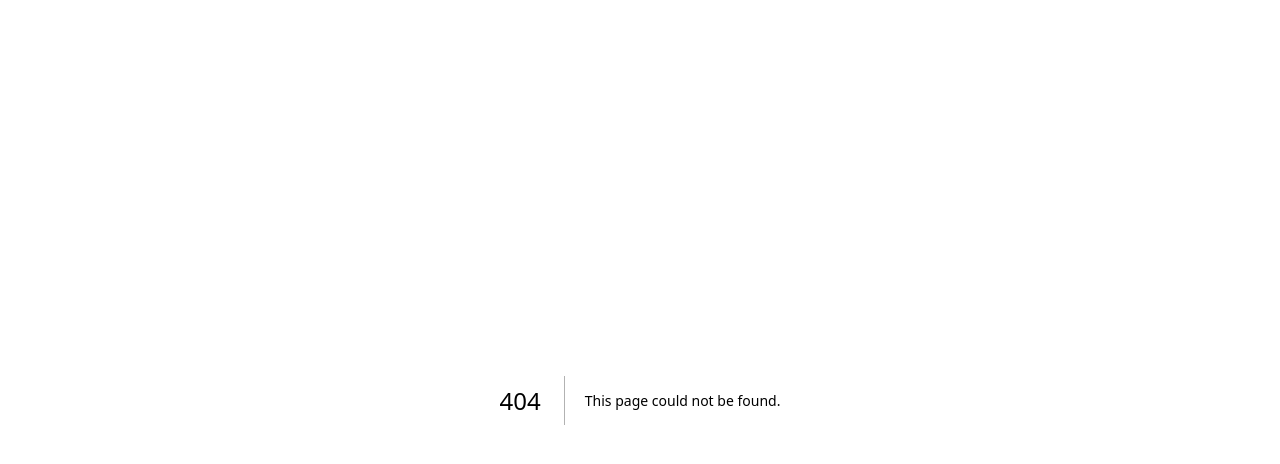
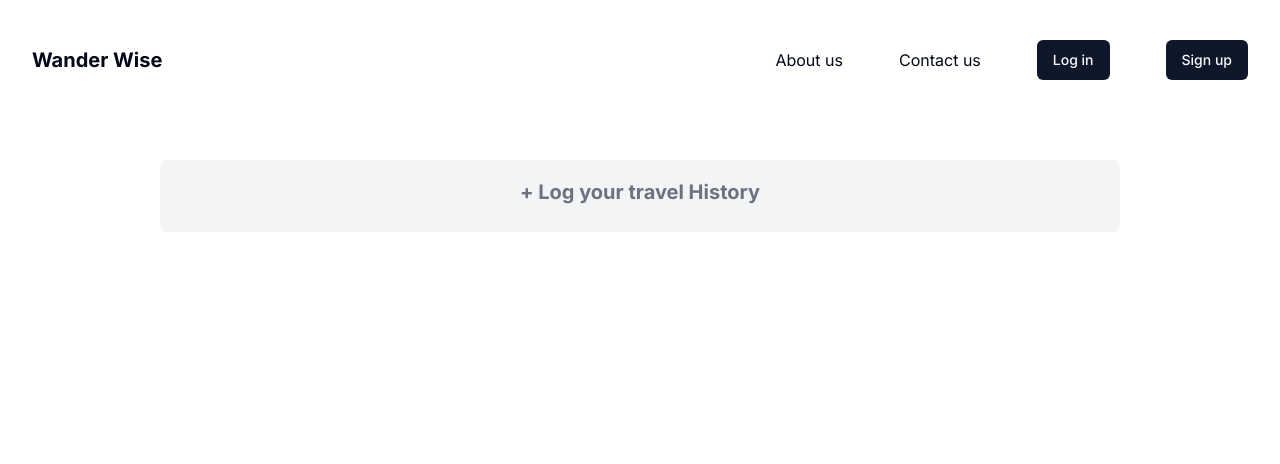
Before and after one commit to debiB/wander_wise, a Next.js app in the folder Frontend/: page /TravelHistory/logging_page in a window 1280 px wide. Before the commit this address had no page. Shown: the top 464 px of the page. Built offline with nearby package versions, Linux system fonts and the light colour scheme.

Commit message:
travel logging page done

```diff
--- /dev/null
+++ b/Frontend/app/TravelHistory/logging_page/page.tsx
@@ -0,0 +1,115 @@
+"use client";
+
+import NavBar from "@/components/NavBar";
+import { Button } from "@/components/ui/button";
+import { Input } from "@/components/ui/input";
+import React, { useState } from "react";
+
+interface Place {
+  country: string;
+  rating: string;
+}
+
+const Page: React.FC = () => {
+  const [isClicked, setIsClicked] = useState<boolean>(false);
+  const [places, setPlaces] = useState<Place[]>([{ country: "", rating: "" }]);
+  const [error, setError] = useState<string | null>(null);
+
+  const toggle = () => {
+    setIsClicked(!isClicked);
+  };
+
+  const handleAddPlace = () => {
+    setPlaces([...places, { country: "", rating: "" }]);
+  };
+
+  const handleInputChange = (
+    index: number,
+    event: React.ChangeEvent<HTMLInputElement>,
+    field: keyof Place
+  ) => {
+    const { value } = event.target;
+    const newPlaces = [...places];
+    newPlaces[index][field] = value;
+    setPlaces(newPlaces);
+  };
+
+  const handleSubmit = (event: React.FormEvent<HTMLFormElement>) => {
+    event.preventDefault();
+    // Check if any input field is empty
+    const emptyFields = places.some(
+      (place) => place.country === "" || place.rating === ""
+    );
+    if (emptyFields) {
+      setError("All fields are required.");
+    } else {
+      setError(null);
+      // Proceed with form submission logic
+      console.log("Form submitted with data:", places);
+    }
+  };
+
+  return (
+    <div>
+      <NavBar />
+      <div className="md:w-3/4 w-full mx-auto bg-gray-100 p-4  my-10 rounded-lg mb-4">
+        {!isClicked && (
+          <div className="flex justify-center">
+            <Button
+              className="bg-transparent text-gray-500 hover:bg-transparent"
+              onClick={toggle}
+            >
+              <h1 className="font-bold text-xl pb-2">
+                + Log your travel History
+              </h1>
+            </Button>
+          </div>
+        )}
+        {isClicked &&
+          places.map((place, index) => (
+            <div key={index} className="w-full">
+              <div className="flex items-center space-x-3 mx-auto my-3 md:w-3/4">
+                <Input
+                  className="w-1/2"
+                  name="country"
+                  placeholder="Country"
+                  value={place.country}
+                  onChange={(event) =>
+                    handleInputChange(index, event, "country")
+                  }
+                />
+                <Input
+                  className="w-1/2"
+                  name="rating"
+                  placeholder="Rating"
+                  value={place.rating}
+                  onChange={(event) =>
+                    handleInputChange(index, event, "rating")
+                  }
+                />
+              </div>
+            </div>
+          ))}
+        {isClicked && (
+          <div className="flex justify-center w-full">
+            <Button className="my-7" onClick={handleAddPlace}>
+              Add Place
+            </Button>
+          </div>
+        )}
+      </div>
+      {isClicked && (
+        <div className="flex justify-center w-full">
+          <form onSubmit={handleSubmit}>
+            {error && <div className="text-red-500">{error}</div>}
+            <Button className=" my-20" type="submit">
+              Submit
+            </Button>
+          </form>
+        </div>
+      )}
+    </div>
+  );
+};
+
+export default Page;
```
